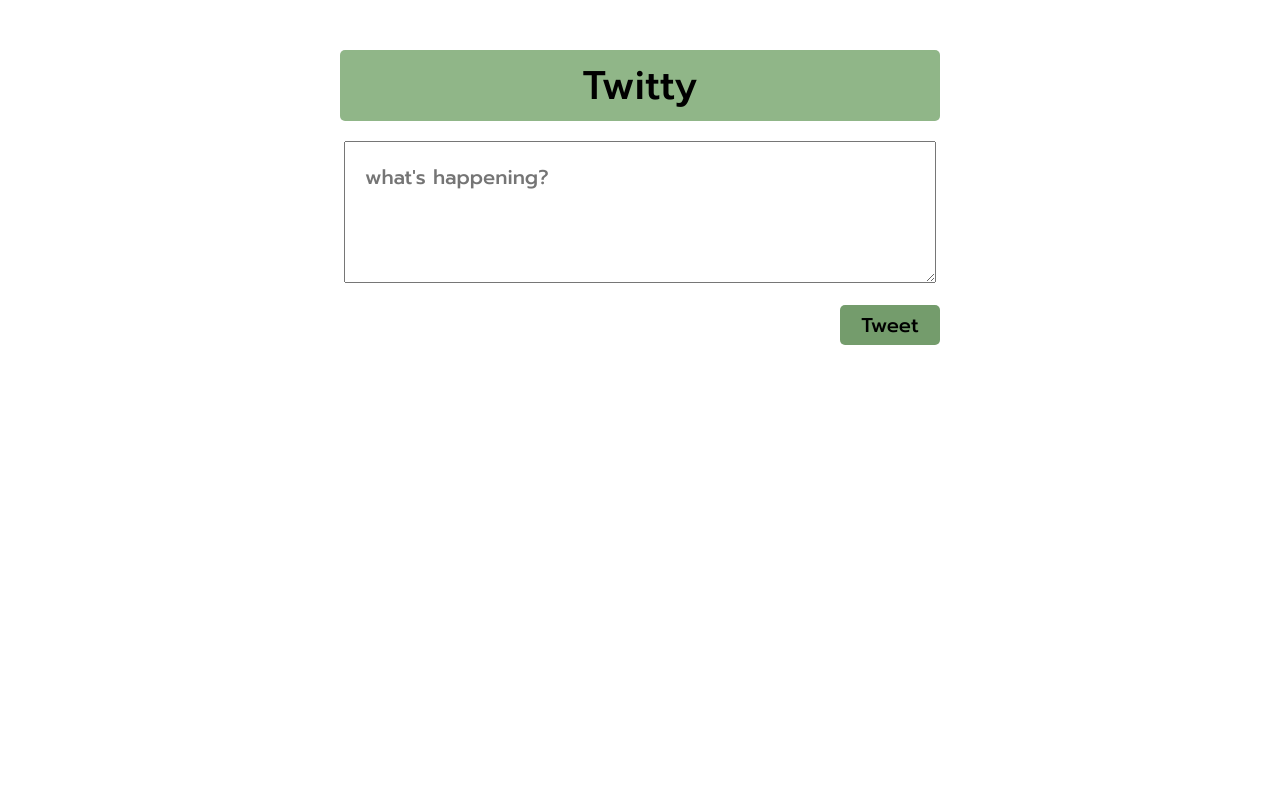
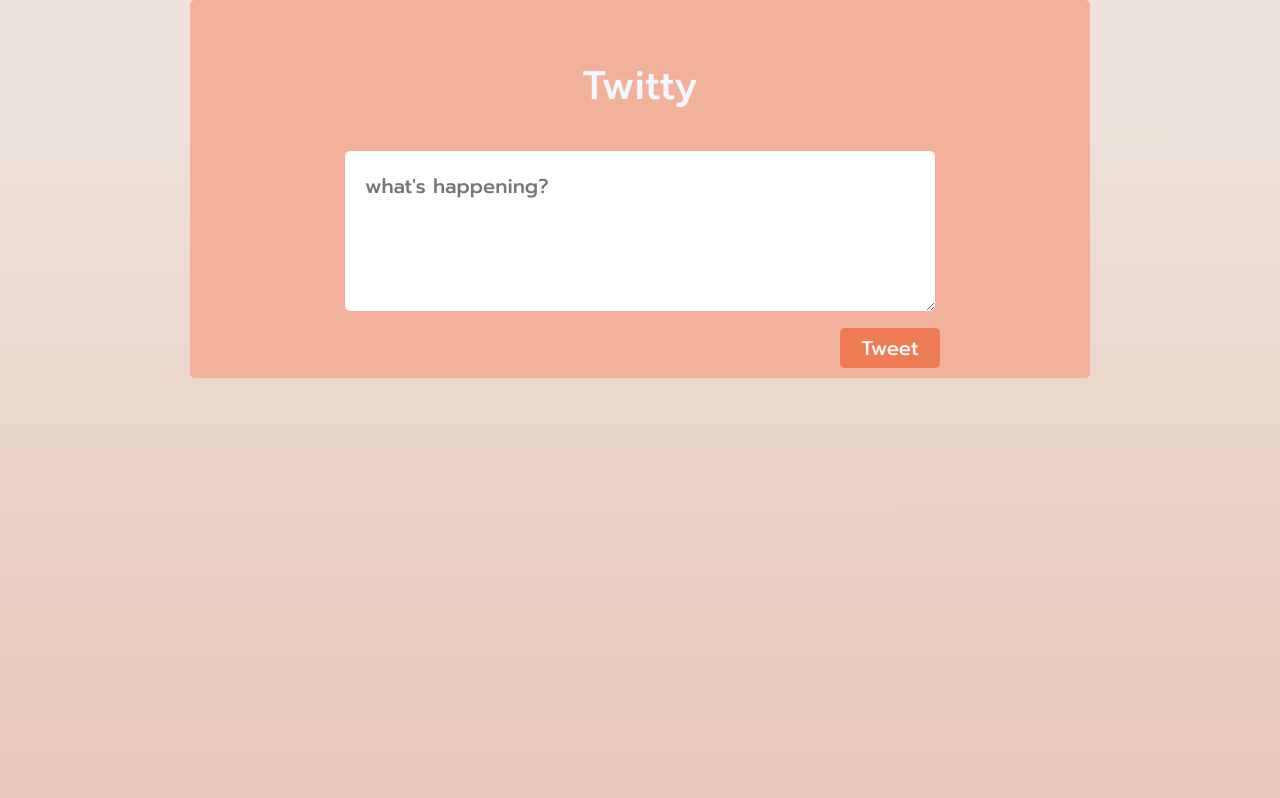
Before and after one commit to chanunchida-cha/Clone-Twitter-with-React, a React (Create React App) app: page / in a window 1280 px wide. Shown: the top 798 px of the page. Built offline with nearby package versions, Linux system fonts and the light colour scheme.

Commit message:
add function tweet

```diff
--- a/public/index.html
+++ b/public/index.html
@@ -32,7 +32,7 @@
     -->
     <title>React App</title>
   </head>
-  <body style="background-imag:url('./img/bg.png');">
+  <body >
     <noscript>You need to enable JavaScript to run this app.</noscript>
     <div id="root"></div>
     <!--
--- a/src/App.css
+++ b/src/App.css
@@ -1,37 +1,75 @@
-.app-section{
-  margin-top: 50px;
+.app-bg{
+  background-image: url('./img/bg.png');
+  height: 1080px;
+}
+.app-container{
+
   font-family: 'Prompt', sans-serif;
+  background-color: #F1B19B;
+  width: 800px;
+  border-radius: 5px ;
+  height:100%;
+  padding: 50px;
+
+
+}
+.app-newcontent{
+  background-color: rgb(255, 255, 255);
+  border-radius: 5px ;
+  width: 565px;
+  height:80px;
+  margin: 10px;
+  text-align: left;
+  padding: 10px;
+}
+.input-text{
+  margin: 10px;
 }
 .input{
   font-size: 20px;
   margin-top: 20px;
   width: 550px;
-  height: 100px;
   padding: 20px;
   font-family: 'Prompt', sans-serif;
+  border-radius: 5px;
+  border: none;
 }
 .app-header{
+  color:aliceblue;
   font-size: 40px;
-  background-color: #90B688;
   width: 600px;
   border-radius: 5px;
   padding-top: 5px;
   padding-bottom: 5px;
 
-
 }
 .app-button{
   width: 600px;
-  padding: 15px;
 }
+
 .tweet-button{
-  background-color: #749C6C;
+  color: aliceblue;
+  background-color: #EF7C53;
   font-size: 20px;
-  float: right;
   border-radius: 5px;
   border: none;
   width: 100px;
   padding: 5px;
   font-family: 'Prompt', sans-serif;
+  right: 20px;
+  float:right;
 
 }
+.tweet-button:hover{
+  color: aliceblue;
+  background-color: #fdbca5;
+  font-size: 20px;
+  border-radius: 5px;
+  border: none;
+  width: 100px;
+  padding: 5px;
+  font-family: 'Prompt', sans-serif;
+  right: 20px;
+  float:right;
+
+}
--- a/src/App.js
+++ b/src/App.js
@@ -1,25 +1,60 @@
-import React from 'react'
-import  './App.css'
+import React, { useState } from "react";
+import "./App.css";
+import bgImage from "./img/bg.png";
 
 export default function App() {
+  //states
+  const [noteContent, setNoteContent] = useState("");
+  const [allNotes, setAllNotes] = useState([]);
+
+
+  //Functions
+  //function Tweet
+  function onNoteSubmit(event) {
+    event.preventDefault();
+   setAllNotes((prevAllNotes)=>{
+     return [...prevAllNotes,noteContent]
+   })
+
+  }
+
+  //Elements
+  const noteElements = allNotes.map((note,index) => {
+    return(
+    <div key={index} className="app-newcontent">
+      {note}
+    </div>
+    )
+  });
+
+
   return (
+    <div className="app-bg">
       <center>
-    <section className="app-section" >
-      <div className ="app-container">
-        <header className="app-header">
-          Twitty
-        </header>
+        <div className="app-container">
+          <form onSubmit={onNoteSubmit}>
+            <div className="app-header">Twitty</div>
             <div className="input-text">
-          <textarea type="text" placeholder="what's happening?" className="input"></textarea>
-
+              <textarea
+                rows="4"
+                type="text"
+                placeholder="what's happening?"
+                className="input"
+                value={noteContent}
+                onChange={(event) => {
+                  setNoteContent(event.target.value);
+                }}
+              ></textarea>
             </div>
             <div className="app-button">
-          <button className="tweet-button">Tweet</button>
+              <button className="tweet-button" type="submit">
+                Tweet
+              </button>
             </div>
-
+          </form>
+          <div className="app-notes">{noteElements}</div>
         </div>
-
-    </section>
       </center>
-  )
+    </div>
+  );
 }
```
Also changed, not shown: src/img/bg.png (renamed from public/img/bg.png). Lines whose indentation alone changed are shown as unchanged.
